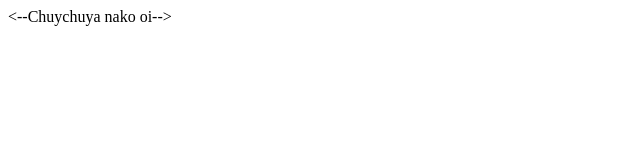
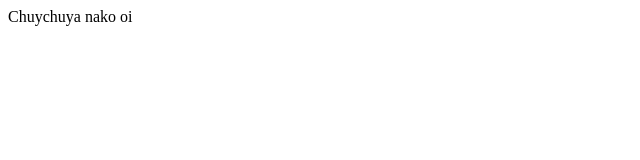
Before and after one commit to BINIjimmy/BINIkol, a plain HTML site: page index.html in a window 1280 px wide. Shown: the full height of the page, 0-640 px from the left. Drawn offline with Linux system fonts and the light colour scheme.

Commit message:
Update index.html

```diff
--- a/index.html
+++ b/index.html
@@ -11,6 +11,6 @@
      <link rel="icon" href="icon.png" type="image/gif">
   </head>
   <body>
-        <--Chuychuya nako oi-->
+        Chuychuya nako oi
     </body>
     </html>
```
